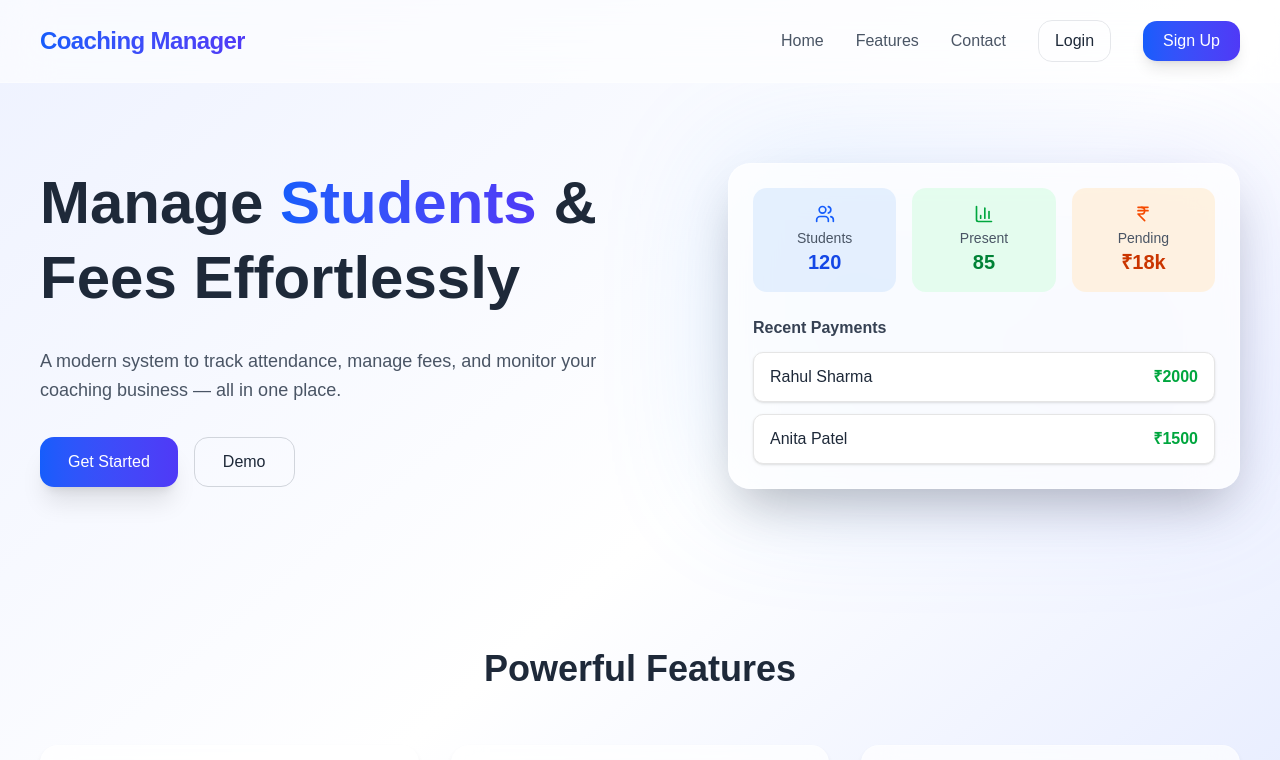
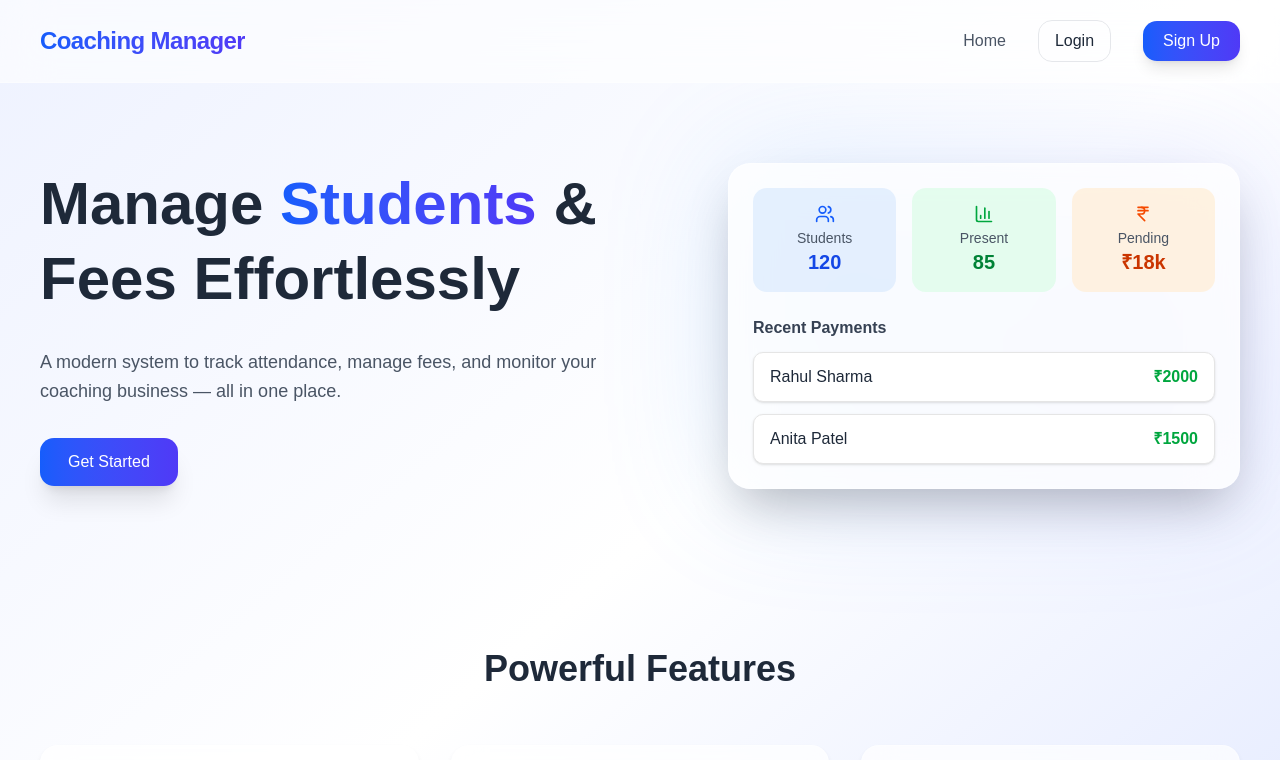
Before and after one commit to innovativecoder1267/coaching-hub-, a Next.js app: page / in a window 1280 px wide. Shown: the top 760 px of the page. Built offline with nearby package versions, Linux system fonts and the light colour scheme.

Commit message:
Update page.tsx

```diff
--- a/app/page.tsx
+++ b/app/page.tsx
@@ -15,10 +15,7 @@ export default function LandingsPage() {
         </h1>
 
         <div className="flex items-center gap-8">
-          <Link href="#" className="text-gray-600 hover:text-blue-600 transition">Home</Link>
-          <Link href="#" className="text-gray-600 hover:text-blue-600 transition">Features</Link>
-          <Link href="#" className="text-gray-600 hover:text-blue-600 transition">Contact</Link>
-
+          <Link href="/login" className="text-gray-600 hover:text-blue-600 transition">Home</Link>
           <Link href="/login">
             <button className="px-4 py-2 rounded-xl border border-gray-200 hover:bg-gray-100 transition">
               Login
@@ -51,13 +48,11 @@ export default function LandingsPage() {
           </p>
 
           <div className="flex gap-4">
+             <Link href="/signup">
             <button className="px-7 py-3 rounded-xl bg-gradient-to-r from-blue-600 to-indigo-600 text-white font-medium shadow-xl hover:scale-105 transition">
               Get Started
             </button>
-
-            <button className="px-7 py-3 rounded-xl border border-gray-300 hover:bg-gray-100 transition">
-              Demo
-            </button>
+             </Link>
           </div>
         </div>
 
```
